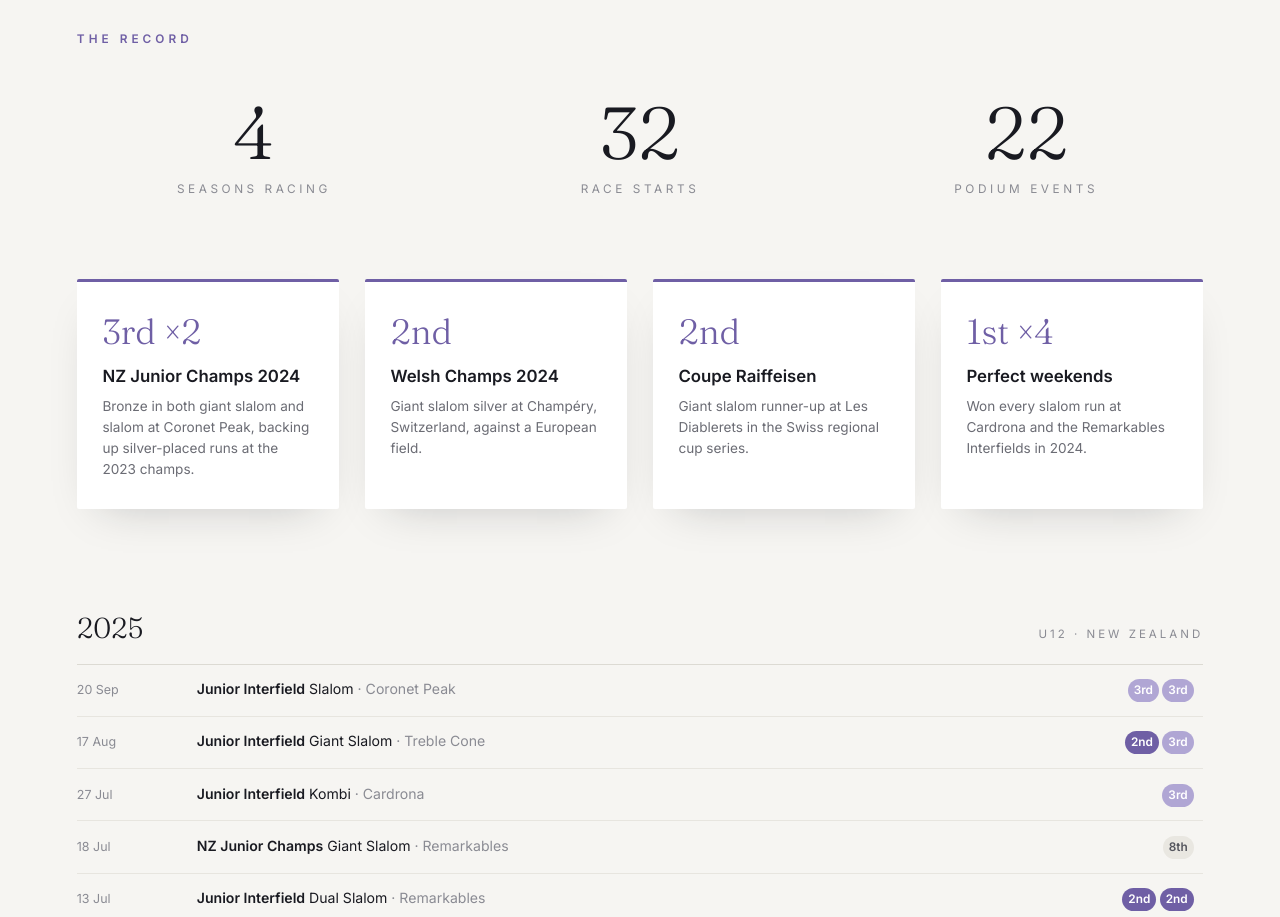
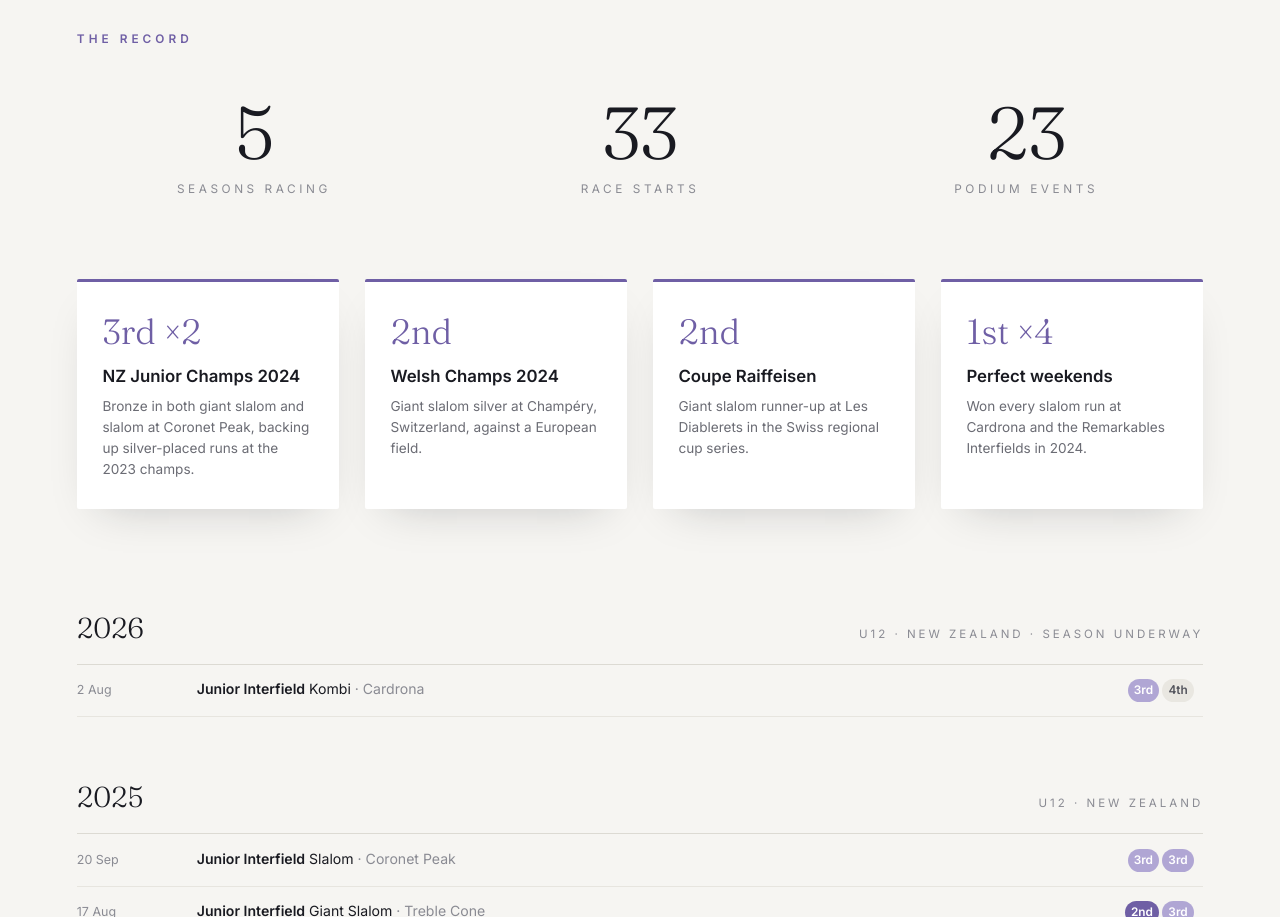
Before and after one commit to CTOverlord/briarmurray.com, a plain HTML site: page index.html in a window 1280 px wide. Shown: the part 4251-5168 px from the top of the page. Drawn offline with Linux system fonts and the light colour scheme.

Commit message:
Results: first race of 2026, Cardrona Kombi 3rd and 4th

```diff
--- a/index.html
+++ b/index.html
@@ -385,9 +385,9 @@
     <p class="kicker fade">The record</p>
 
     <div class="stat-strip fade">
-      <div class="stat"><b>4</b><span>Seasons racing</span></div>
-      <div class="stat"><b>32</b><span>Race starts</span></div>
-      <div class="stat"><b>22</b><span>Podium events</span></div>
+      <div class="stat"><b>5</b><span>Seasons racing</span></div>
+      <div class="stat"><b>33</b><span>Race starts</span></div>
+      <div class="stat"><b>23</b><span>Podium events</span></div>
     </div>
 
     <div class="hl-grid">
@@ -395,6 +395,13 @@
       <div class="hl fade"><div class="medal">2nd</div><h3>Welsh Champs 2024</h3><p>Giant slalom silver at Champ&eacute;ry, Switzerland, against a European field.</p></div>
       <div class="hl fade"><div class="medal">2nd</div><h3>Coupe Raiffeisen</h3><p>Giant slalom runner-up at Les Diablerets in the Swiss regional cup series.</p></div>
       <div class="hl fade"><div class="medal">1st &times;4</div><h3>Perfect weekends</h3><p>Won every slalom run at Cardrona and the Remarkables Interfields in 2024.</p></div>
+    </div>
+
+    <div class="season fade">
+      <h3>2026 <small>U12 &middot; New Zealand &middot; season underway</small></h3>
+      <table class="rtable">
+        <tr><td class="d">2 Aug</td><td class="e"><b>Junior Interfield</b> Kombi <span class="loc">&middot; Cardrona</span></td><td class="r"><span class="chip p3">3rd</span><span class="chip">4th</span></td></tr>
+      </table>
     </div>
 
     <div class="season fade">
```
